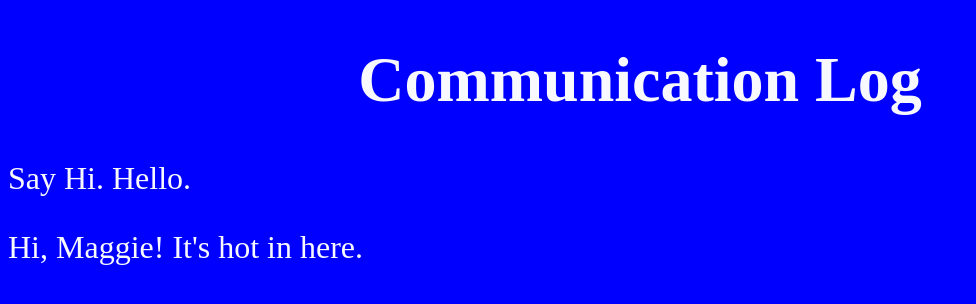
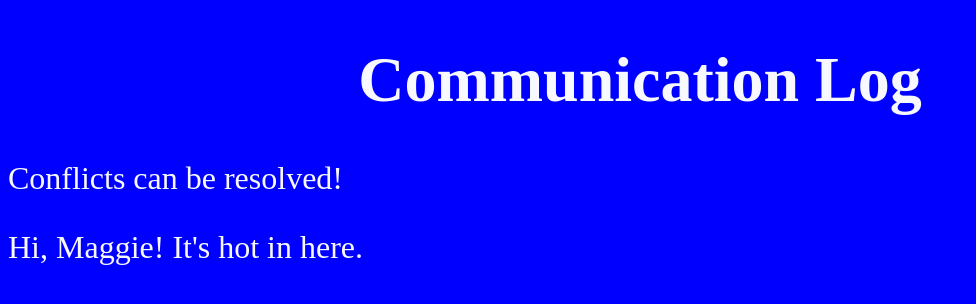
Before and after one commit to coney-s/tutoring-github-group-flow, a plain HTML site: page index.html in a window 1280 px wide. Shown: the whole page, without its empty margins (0-976 px from the left). Drawn offline with Linux system fonts and the light colour scheme.

Commit message:
first communication conflict

```diff
--- a/index.html
+++ b/index.html
@@ -19,7 +19,7 @@
 
     <h1 class="title">Communication Log</h1>
 
-    <p>Say Hi. Hello.</p>
+    <p>Conflicts can be resolved!</p>
 
     <p>Hi, Maggie! It's hot in here.</p>
 
```
